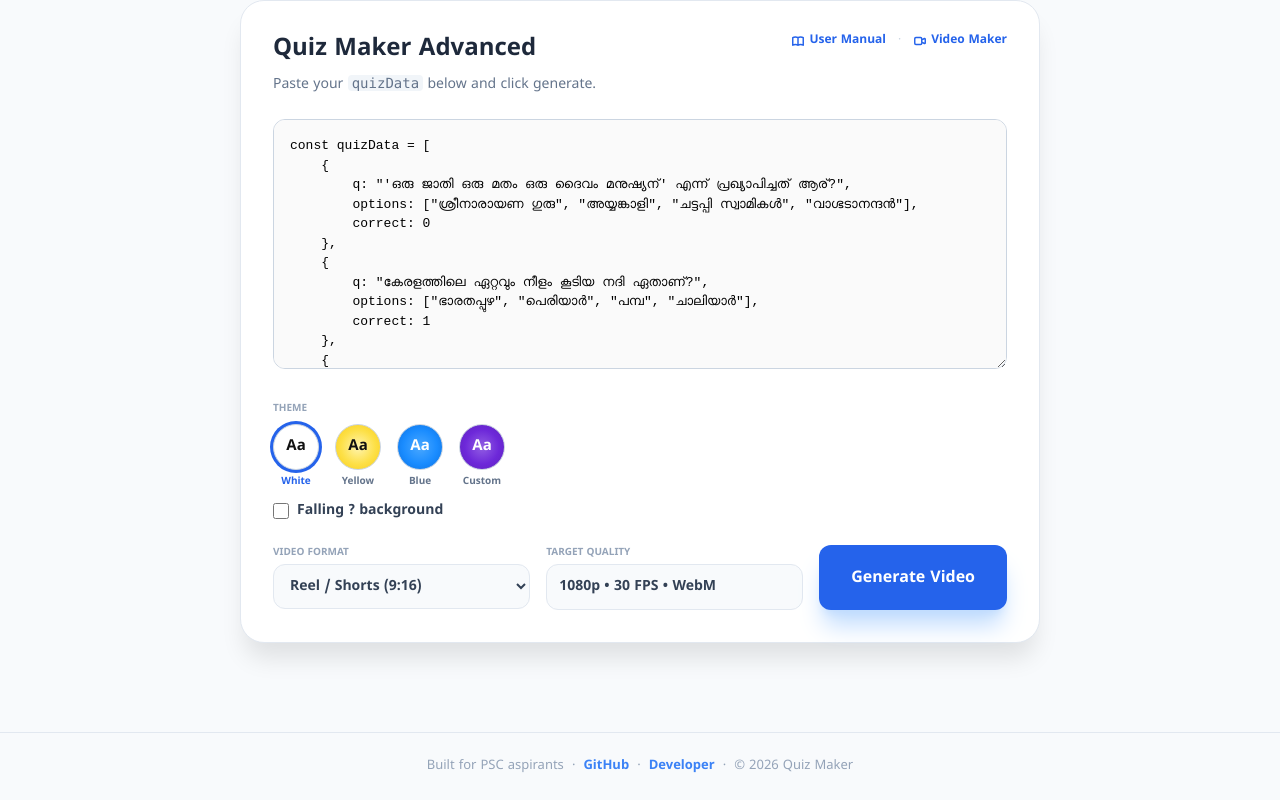
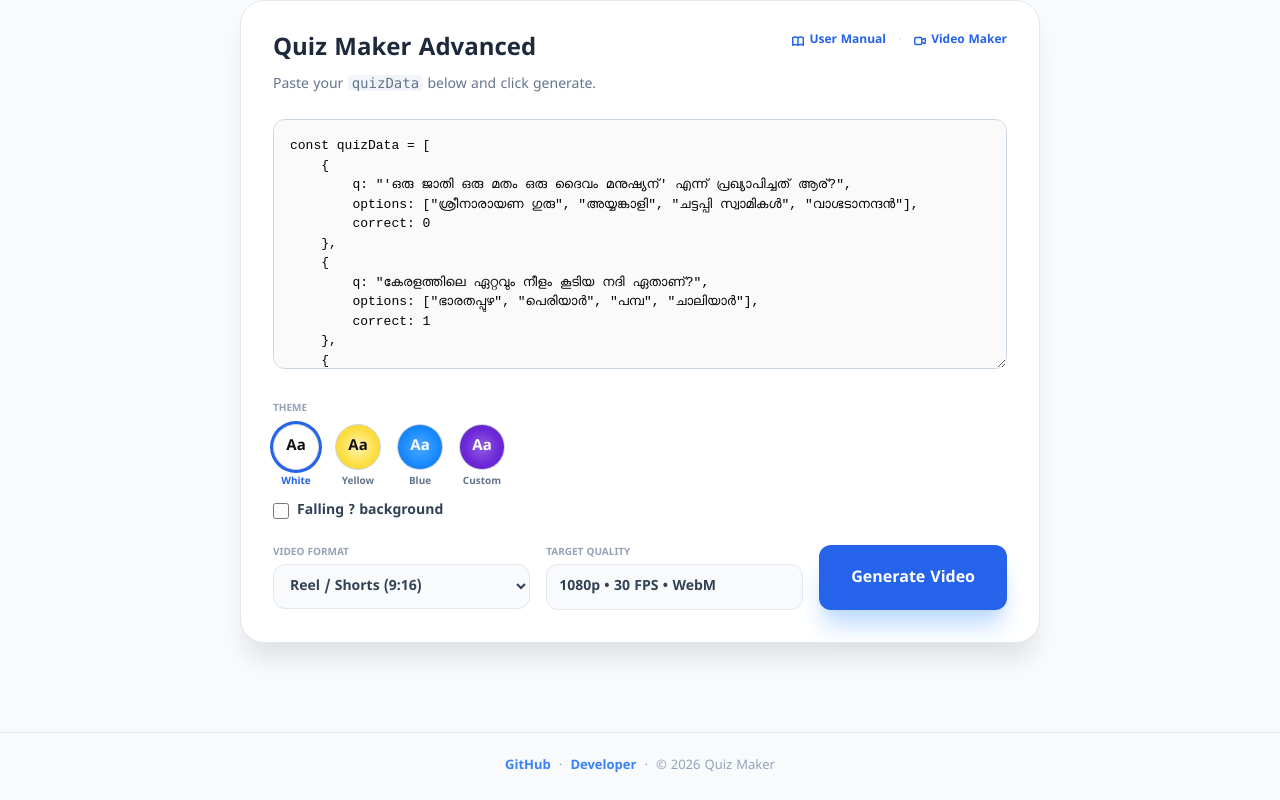
Before and after one commit to saheermk/quiz-maker, a plain HTML site: page index.html in a window 1280 px wide. Drawn offline with Linux system fonts and the light colour scheme.

Commit message:
Change title and footer text in index.html
Updated the title in the head section and modified footer text.

```diff
--- a/index.html
+++ b/index.html
@@ -4,7 +4,7 @@
 <head>
     <meta charset="UTF-8">
     <meta name="viewport" content="width=device-width, initial-scale=1.0">
-    <title>Quiz Maker | PSC Practice</title>
+    <title>Quiz Maker | Saheermk</title>
     <link rel="icon" href="favicon.ico" type="image/x-icon">
     <script src="tailwind.min.js"></script>
     <style>
@@ -1095,7 +1095,6 @@
     <footer
         style="width:100%; margin-top:auto; padding:1.5rem 1rem; text-align:center; border-top:1px solid #e2e8f0; background:#f8fafc;">
         <p style="margin:0; font-size:13px; color:#94a3b8; font-family:'Noto Sans Malayalam',sans-serif;">
-            Built for PSC aspirants &nbsp;·&nbsp;
             <a href="https://github.com/saheermk/quiz-maker" target="_blank" rel="noopener noreferrer"
                 style="color:#3b82f6; text-decoration:none; font-weight:600;">
                 GitHub
```
